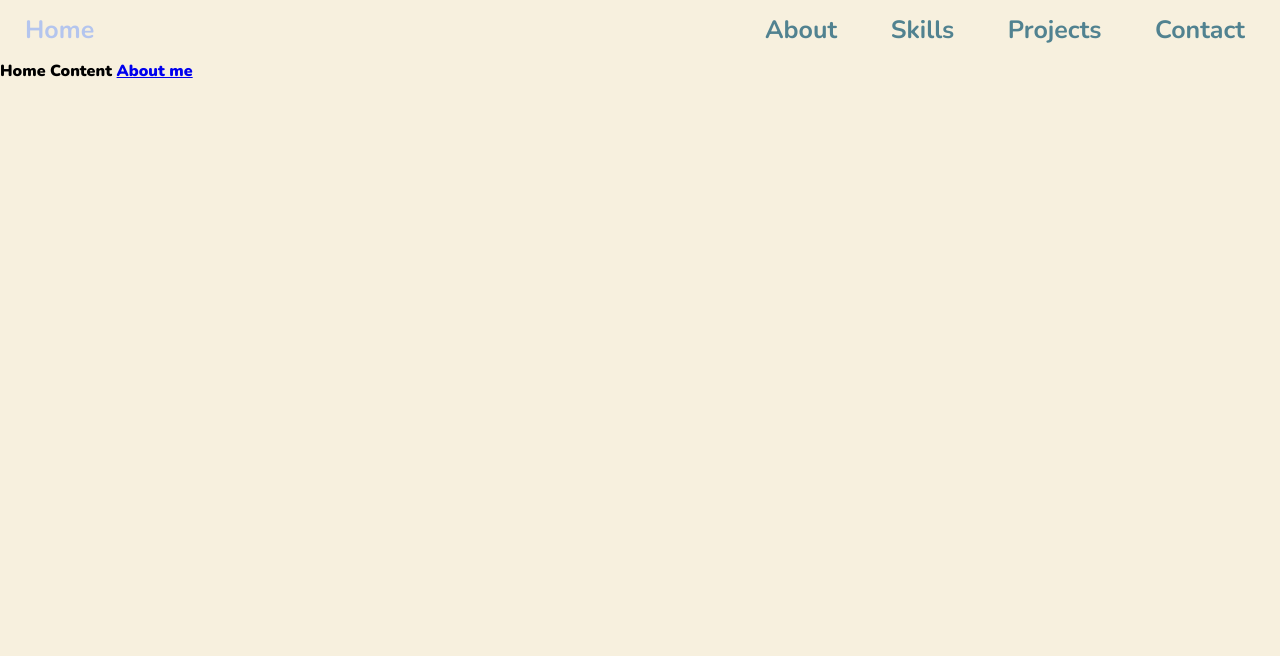
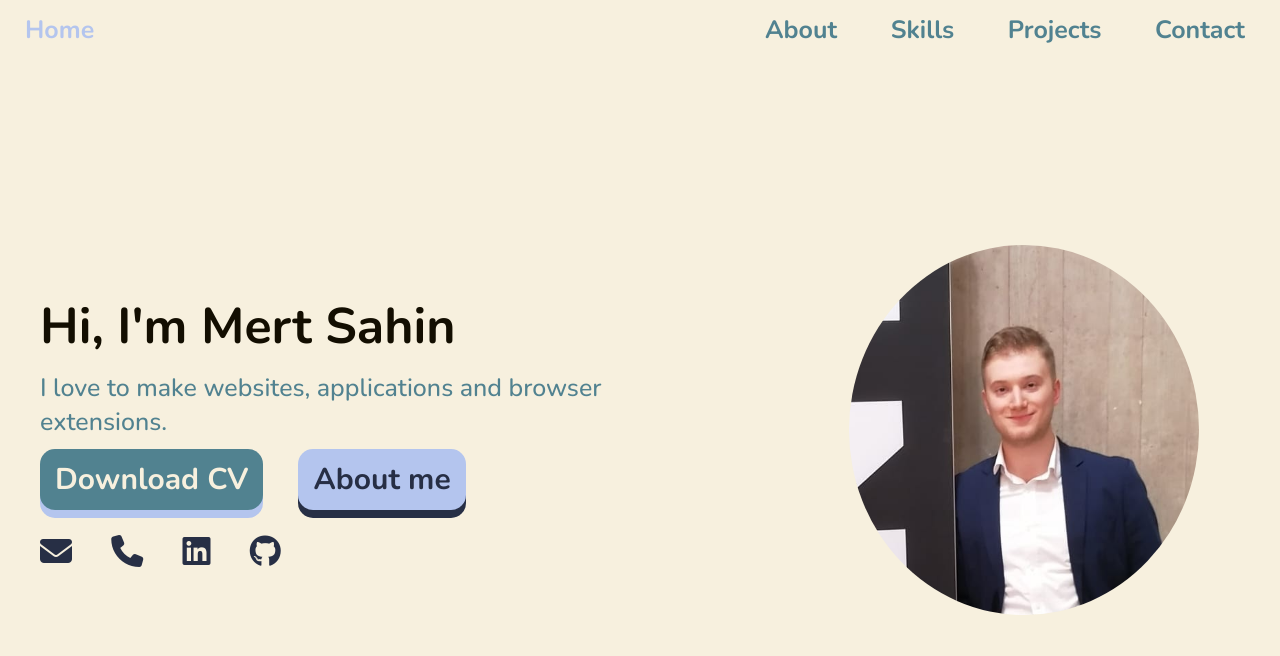
Before and after one commit to 58mns/portfolio, a plain HTML site: page index.html in a window 1280 px wide. Drawn offline with Linux system fonts and the light colour scheme.

Commit message:
section-1 or homepage is done

```diff
--- a/index.css
+++ b/index.css
@@ -53,6 +53,21 @@
 .footer-text-2 {
   font-family: "Nunito Regular";
   font-size: 10px;
+}
+
+.home-text-1 {
+  font-family: "Nunito Bold";
+  font-size: 50px;
+}
+
+.home-text-2 {
+  font-family: "Nunito Medium";
+  font-size: 25px;
+}
+
+.button-text-1 {
+  font-family: "Nunito Bold";
+  font-size: 30px;
 }
 
 /*general*/
@@ -179,7 +194,188 @@ body {
 
 .content-1 {
   height: calc(100vh - var(--header-height));
+
+  display: flex;
+  flex-direction: row;
+  justify-content: center;
+  align-items: center;
 }
+
+.welcome-box {
+  width: 60%;
+  height: 60%;
+
+  padding: 0 40px;
+
+  display: flex;
+  flex-direction: column;
+  align-items: flex-start;
+  justify-content: center;
+
+  gap: 10px;
+}
+
+.welcome-text {
+  color: var(--text);
+}
+
+.welcome-description {
+  color: var(--accent);
+}
+
+.buttons-container {
+  display: flex;
+  flex-direction: row;
+  align-items: center;
+  justify-content: left;
+
+  gap: 10px;
+}
+
+.buttons-container a {
+  text-decoration: none;
+}
+
+.download-button {
+  margin-right: 25px;
+
+  padding: 10px 15px;
+  text-align: center;
+  cursor: pointer;
+  outline: none;
+  color: var(--background);
+  background-color: var(--accent);
+  border: none;
+  border-radius: 15px;
+  box-shadow: 0 8px var(--secondary);
+}
+
+.download-button:hover {
+  background-color: var(--primary);
+}
+
+.download-button:active {
+  background-color: var(--primary);
+  box-shadow: 0 5px var(--secondary);
+  transform: translateY(4px);
+}
+
+.about-button {
+  padding: 10px 15px;
+  text-align: center;
+  cursor: pointer;
+  outline: none;
+  color: var(--primary);
+  background-color: var(--secondary);
+  border: none;
+  border-radius: 15px;
+  box-shadow: 0 8px var(--primary);
+}
+
+.about-button:hover {
+  background-color: var(--accent);
+}
+
+.about-button:active {
+  background-color: var(--secondary);
+  box-shadow: 0 5px var(--primary);
+  transform: translateY(4px);
+}
+
+.links-container {
+  width: 35%;
+
+  padding-top: 15px;
+
+  display: flex;
+  flex-direction: row;
+  align-items: center;
+  justify-content: space-between;
+}
+
+.links-container i {
+  color: var(--primary);
+}
+
+.links-container i:hover {
+  color: var(--accent);
+}
+
+
+.image-box {
+  width: 40%;
+  height: 60%;
+
+  display: flex;
+  justify-content: center;
+  align-items: center;
+}
+
+.image-container {
+  max-width: 100%;
+  max-height: 100%;
+
+  display: flex;
+  justify-content: center;
+  align-items: center;
+}
+
+.image-container img {
+  max-width: 100%;
+  max-height: 100%;
+
+  object-fit: cover;
+  border-radius: 50%;
+}
+
+
+@media screen and (max-width: 900px) {
+  .links-container {
+    width: 100%;
+  }
+}
+
+@media screen and (max-width: 600px) {
+  .welcome-box {
+    width: 85%;
+    height: 90%;
+
+    padding: 0 20px;
+  }
+
+  .welcome-description {
+    padding-top: 2px;
+  }
+
+  .buttons-container {
+    flex-direction: column;
+    justify-content: center;
+    align-items: start;
+
+    padding-top: 5px;
+  }
+
+  .download-button {
+    margin-right: 0px;
+    margin-bottom: 5px;
+  }
+
+  .image-box {
+    display: none;
+  }
+
+  .links-container {
+    width: 100%;
+    padding-top: 15px;
+  }
+}
+
+@media screen and (max-width: 350px) {
+  .button-text-1 {
+    font-size: 20px;
+  }
+}
+
 
 /*sections-2*/
 
--- a/index.html
+++ b/index.html
@@ -28,8 +28,62 @@
         </div>
       </nav>
       <div class="section-content content-1">
-        Home Content
-        <a href="#section-2" class="button">About me</a>
+
+        <div class="welcome-box">
+
+          <div class="welcome-text home-text-1">
+            Hi, I'm Mert Sahin
+          </div>
+
+          <div class="welcome-description home-text-2">
+            I love to make websites, applications and browser extensions.
+          </div>
+
+          <div class="buttons-container">
+
+            <a class="button" href="https://drive.google.com/uc?export=download&id=1OFjw0L4hgcsQ4wzHj9_q0RuShNG2ssa1"
+              download>
+              <div class="download-button button-text-1">Download CV</div>
+            </a>
+
+            <a class="button" href="#section-2">
+              <div class="about-button button-text-1">About me</div>
+            </a>
+
+          </div>
+
+          <div class="links-container">
+
+            <a class="button" href="mailto:mertnurettin.mn@gmail.com">
+              <i class="fa-solid fa-envelope fa-2x"></i>
+            </a>
+
+            <a class="button" href="tel:+32485337589">
+              <i class="fa-solid fa-phone fa-2x"></i>
+            </a>
+
+            <a class="button" href="https://www.linkedin.com/in/mert-sahin-083877226/" target="_blank">
+              <i class="fa-brands fa-linkedin fa-2x"></i>
+            </a>
+
+            <a class="button" href="https://github.com/58mns" target="_blank">
+              <i class="fa-brands fa-github fa-2x"></i>
+            </a>
+
+          </div>
+
+        </div>
+
+        <div class="image-box">
+
+          <div class="image-container">
+            <img src="./images/Graduation1.PNG" alt="My graduation picture.">
+          </div>
+
+        </div>
+
+
+
       </div>
     </section>
 
```
Also changed, not shown: images/Graduation1.PNG (added).
